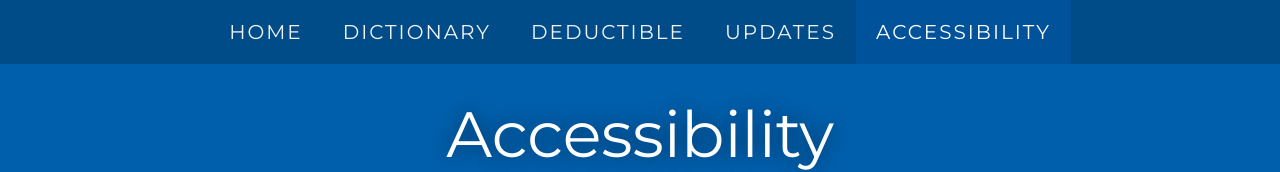
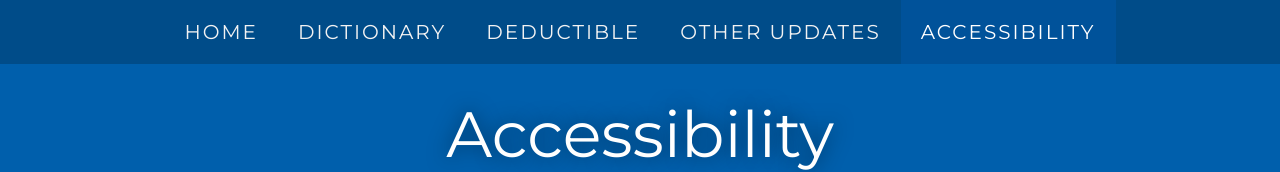
Before and after one commit to fkb5105/InsuranceProject-DIGIT400, a plain HTML site: page accessibility.html in a window 1280 px wide. Shown: the top 172 px of the page. Drawn offline with Linux system fonts and the light colour scheme.

Commit message:
Other Updates

```diff
--- a/accessibility.html
+++ b/accessibility.html
@@ -17,7 +17,7 @@
                     <a href="dictionary.html">Dictionary</a>
                     <a href="deductible.html">Deductible</a>
 
-                    <a href="updates.html">Updates</a>
+                    <a href="updates.html">Other Updates</a>
                     <a href="accessibility.html" class="active">Accessibility</a>
                     <a href="javascript:void(0);" class="icon" onclick="Menubar()">
                         <i class="fa fa-bars"></i>
```
Also changed, not shown: deductible.html (+1 -1 lines), dictionary.html (+1 -1 lines), index.html (+1 -1 lines), updates.html (+1 -1 lines).
